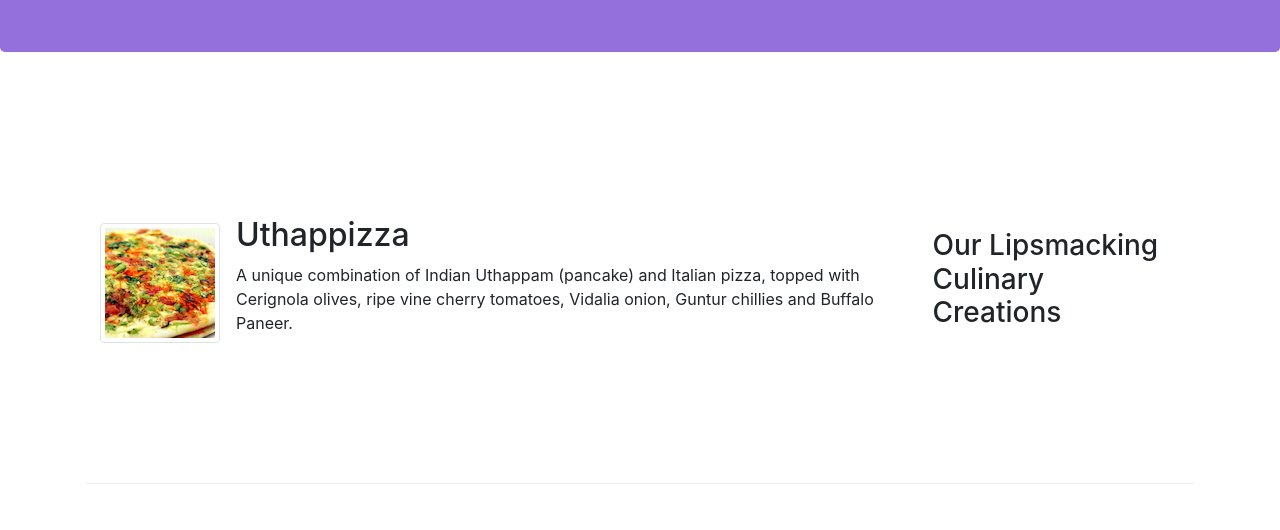
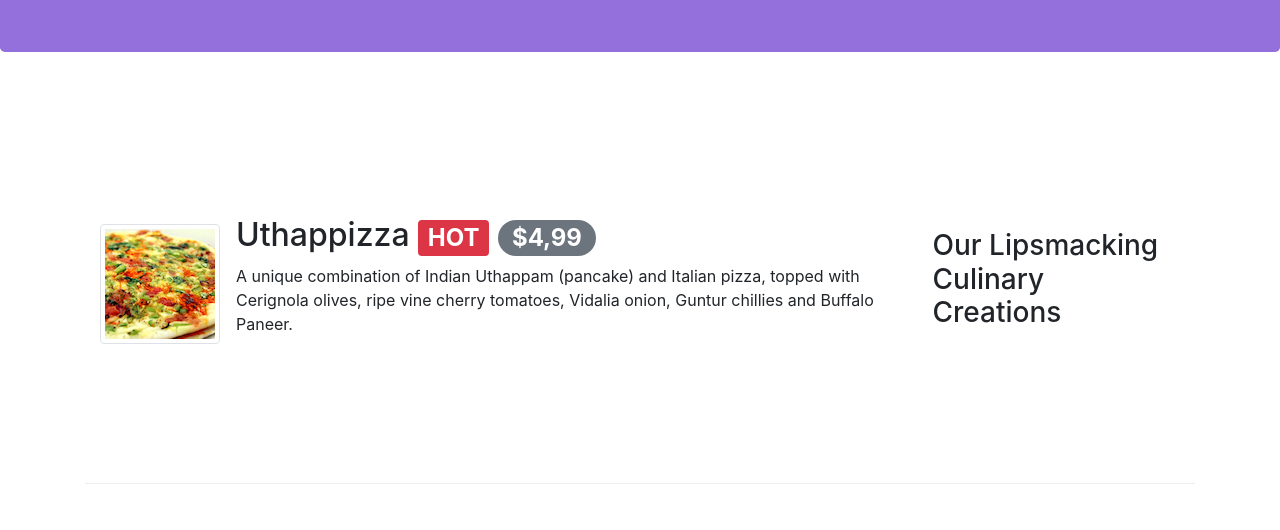
Before and after one commit to facufrnandz/Coursera-Bootstrap, a website: page index.html in a window 1280 px wide. Shown: the part 270-800 px from the top of the page. Drawn offline with nearby package versions, Linux system fonts and the light colour scheme.

Commit message:
Alerting Users

```diff
--- a/index.html
+++ b/index.html
@@ -64,8 +64,8 @@
             <div class="col col-sm order-sm-first col-md">
                 <div class="media">
                     <img src="img/uthappizza.png" alt="uthappizza" class="img-thumbnail d-flex mr-3 align-self-center">
-                    <div class="media-body">
-                        <h2 class="mt-0">Uthappizza</h2>
+                    <div class="media-body align-self-center">
+                        <h2 class="mt-0">Uthappizza <span class="badge badge-danger">HOT</span> <span class="badge badge-pill badge-secondary">$4,99</span> </h2>
                         <p class="d-none d-sm-block">A unique combination of Indian Uthappam (pancake) and Italian pizza, topped with Cerignola olives, ripe vine cherry tomatoes, Vidalia onion, Guntur chillies and Buffalo Paneer.</p>
                     </div>
                 </div>
@@ -91,7 +91,7 @@
             <div class="col-12 col-sm order-sm-first">
                 <div class="media">
                     <img src="img/alberto.png" alt="Alberto" class="img-thumbnail d-flex mr-3 align-self-center">
-                    <div class="media-body">
+                    <div class="media-body align-self-center">
                         <h2 class="mt-0">Alberto Somayya</h2>
                         <h4>Executive Chef</h4>
                         <p class="d-none d-sm-block">Award winning three-star Michelin chef with wide International experience having worked closely with whos-who in the culinary world, he specializes in creating mouthwatering Indo-Italian fusion experiences. </p>
```
